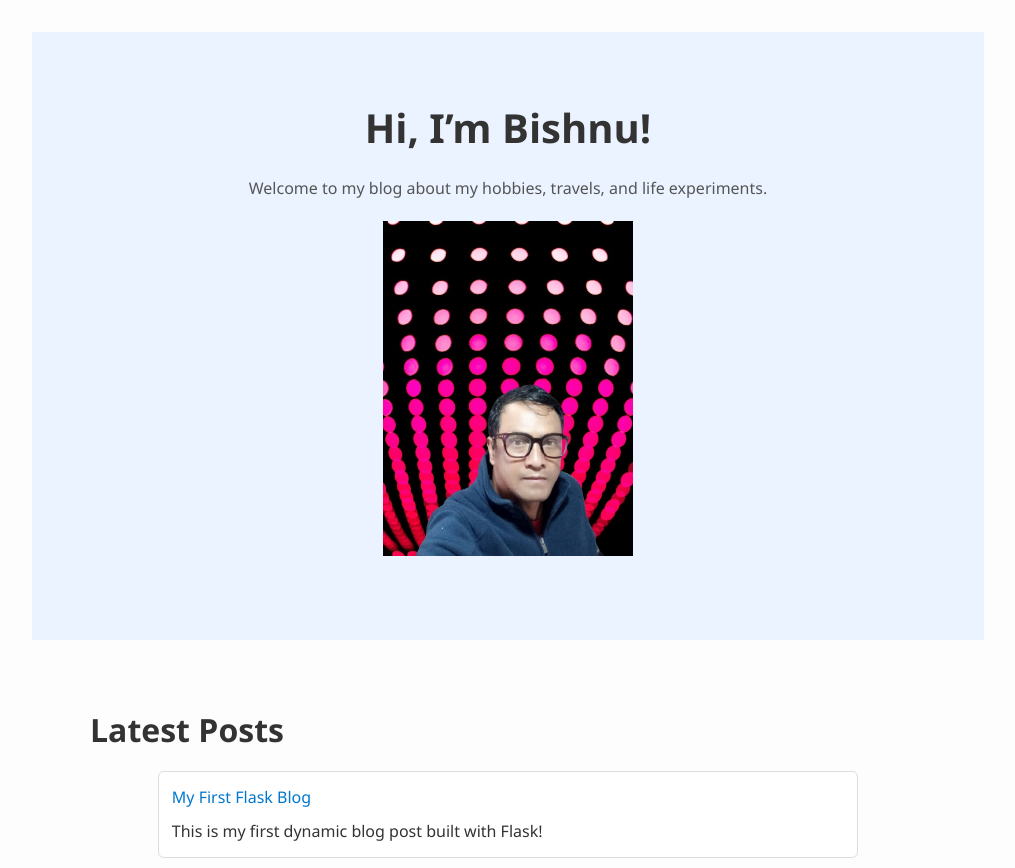
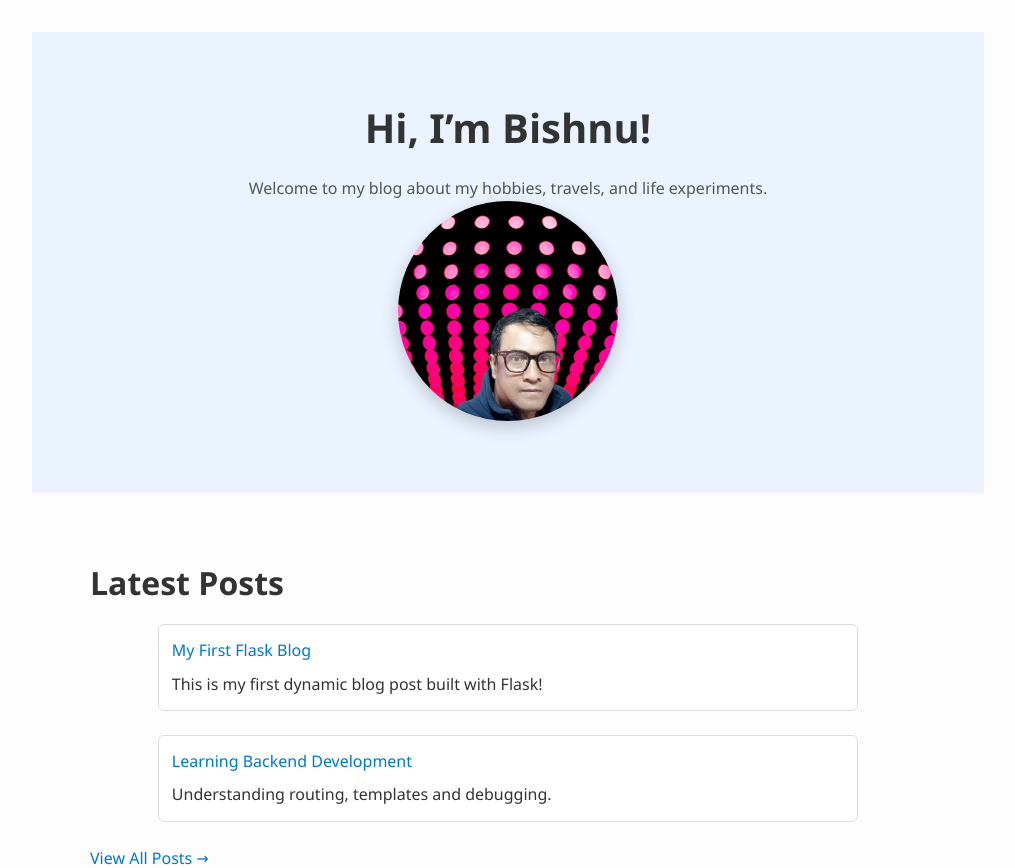
Before and after one commit to Bishnurajkc-github/bishnurajkc, a Flask app: page / in a window 1280 px wide. Shown: the part 69-937 px from the top of the page, without its empty margins (132-1147 px from the left). Run offline with Flask 3, Linux system fonts and the light colour scheme.

Commit message:
Update style.css
updated .hero-images

```diff
--- a/static/blog/css/style.css
+++ b/static/blog/css/style.css
@@ -341,15 +341,13 @@ footer {
 
 /* ===== Hero Image ===== */
 
-
-   .hero-image {
-    width: 250px;
-    max-width: 80%;
-    height: auto;
-    display: block;
-    margin: 20px auto;
+.hero-image {
+    width: 220px;
+    height: 220px;
+    object-fit: cover;
+    border-radius: 50%;
+    box-shadow: 0 6px 18px rgba(0,0,0,0.2);
 }
-
 
 
 /* ===== Responsive Styles ===== */
```
